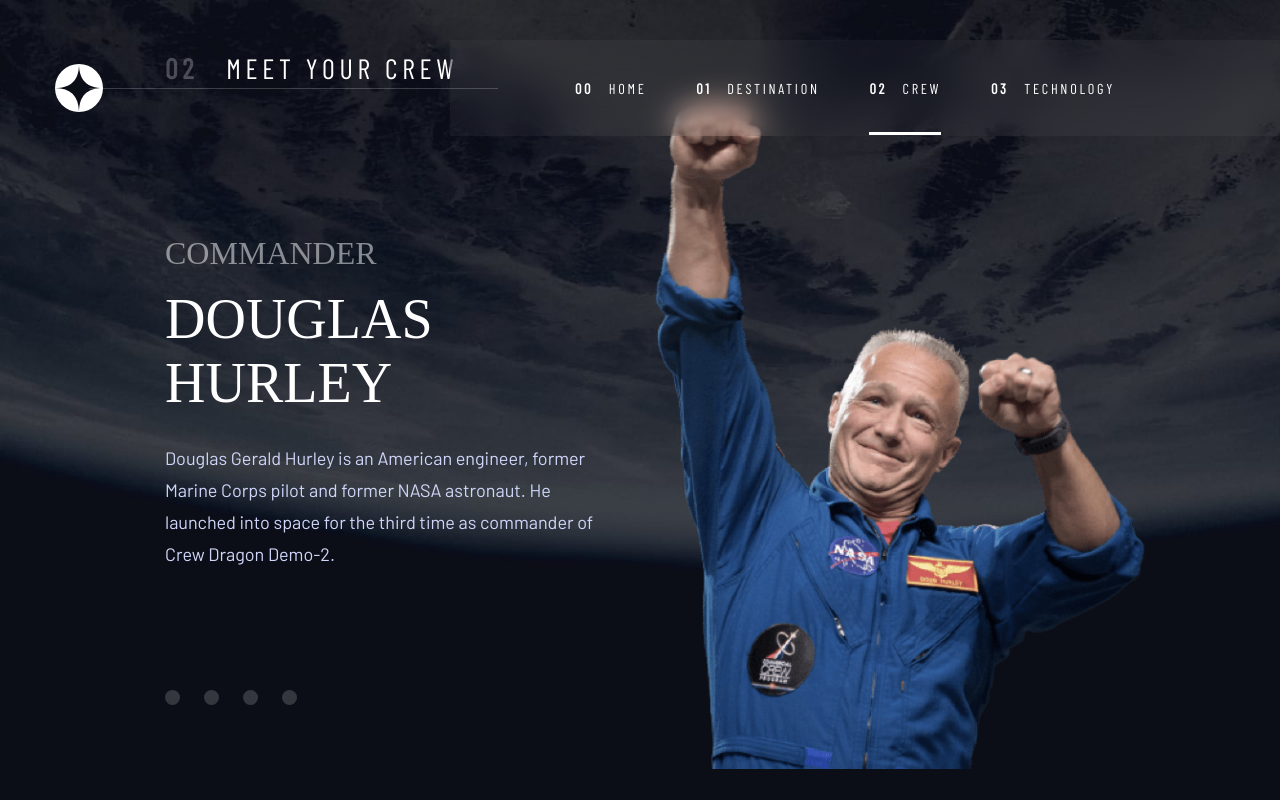
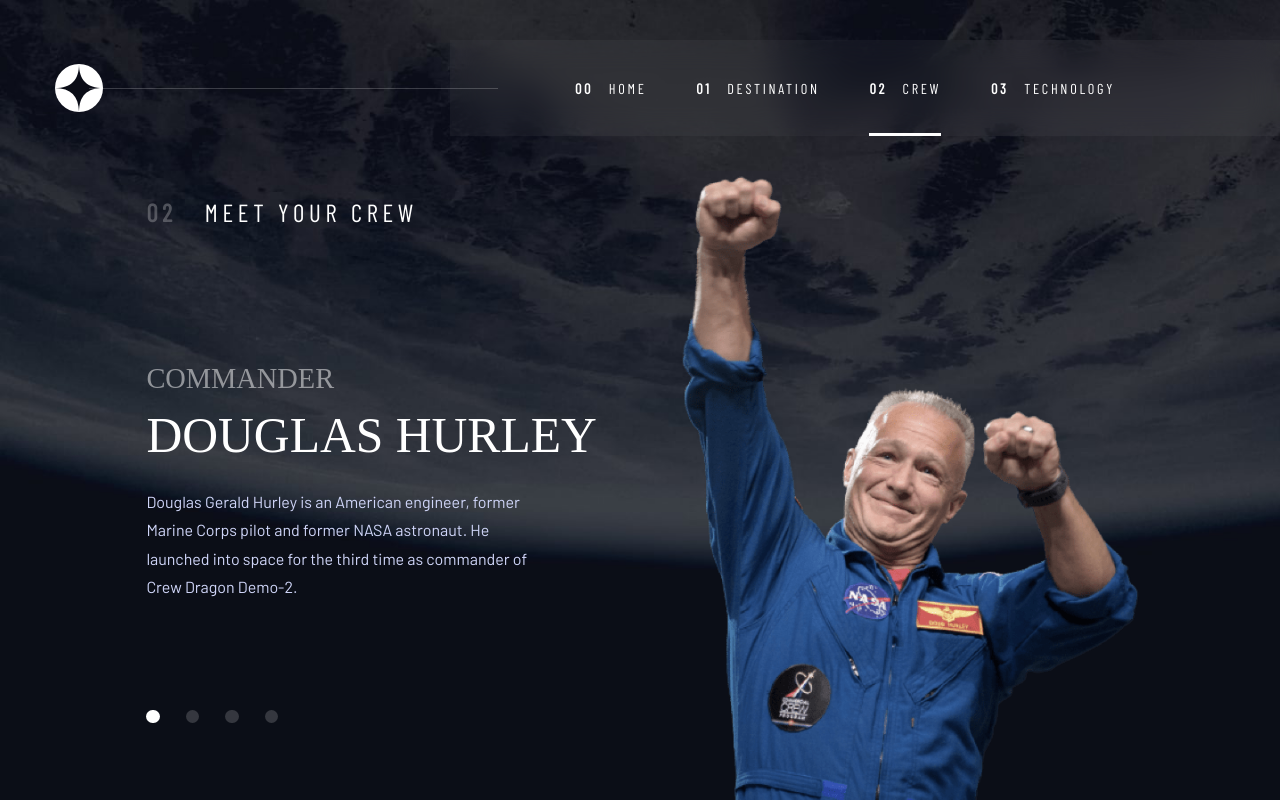
Before and after one commit to aya-94/space-tourism-frontend-mentor, a React (Create React App) app: page /crew in a window 1280 px wide. Built offline with nearby package versions, Linux system fonts and the light colour scheme; a web font is replaced by a local one.

Commit message:
crew - changing px to vh + active menu

```diff
--- a/src/components/MainNavigation.module.css
+++ b/src/components/MainNavigation.module.css
@@ -35,7 +35,7 @@
 
 .list a.active {
     border-bottom: 3px solid #fff;
-    padding-bottom: 35px;
+    padding-bottom: 36px;
 }
 
 .list a span {
--- a/src/pages/Crew.js
+++ b/src/pages/Crew.js
@@ -9,8 +9,10 @@ const CrewPage = () => {
     const [crewName, setCrewName] = useState(crew[0].name);
     const [crewRole, setCrewRole] = useState(crew[0].role);
     const [crewBio, setCrewBio] = useState(crew[0].bio);
+    const [active, setActive] = useState(0);
 
     const HandleActive = (num) => {
+        setActive(num);
         setCrewName(crew[num].name);
         setCrewRole(crew[num].role);
         setCrewBio(crew[num].bio);
@@ -30,27 +32,27 @@ const CrewPage = () => {
         <div className={classes.crewContainer}>
             <div className={crewContainer}>
             <div className={classes.content}>
-            <h3><span>02</span>MEET YOUR CREW</h3>
+            <h1><span>02</span>MEET YOUR CREW</h1>
                 <h2>{crewRole}</h2>
-                <h1>{crewName}</h1>
+                <h3>{crewName}</h3>
                 <p>{crewBio}</p>
                 <div className={classes.slider}>
-                    <div
-                        className={classes.member1}
+                    <span
                         onClick={() => HandleActive(0)}
-                        ></div>
-                    <div
-                        className={classes.member2}
+                        className={active === 0 ? classes.active : undefined}
+                        ></span>
+                    <span
                         onClick={() => HandleActive(1)}
-                        ></div>
-                    <div
-                        className={classes.member3}
+                        className={active === 1 ? classes.active : undefined}
+                        ></span>
+                    <span
                         onClick={() => HandleActive(2)}
-                        ></div>
-                    <div
-                        className={classes.member4}
+                        className={active === 2 ? classes.active : undefined}
+                        ></span>
+                    <span
                         onClick={() => HandleActive(3)}
-                        ></div>
+                        className={active === 3 ? classes.active : undefined}
+                        ></span>
                 </div>
             </div>
                 <div className={classes.crewImg}></div>
--- a/src/pages/Crew.module.css
+++ b/src/pages/Crew.module.css
@@ -1,5 +1,5 @@
 .crewContainer {
-    padding: 60px 0 0 165px;
+    padding: 0 0 0 18.3vh;
     display: flex;
     align-items: flex-end;
     width: 100%;
@@ -58,16 +58,16 @@
     max-width: 540px;
 }
 
-.crewContainer h3 {
+.crewContainer h1 {
     font-family: 'Barlow Condensed', sans-serif;
-    font-size: 28px;
+    font-size: 3.1vh;
     letter-spacing: 4.72px;
     color: #fff;
     font-weight: 200;
     margin: 0;
 }
 
-.crewContainer h3 span {
+.crewContainer h1 span {
     padding-right: 28px;
     opacity: 25%;
     font-weight: 600;
@@ -77,16 +77,16 @@
     background-image: url('../assets/crew/image-douglas-hurley.png');
     background-repeat: no-repeat;
     background-size: contain;
-    width: 510px;
-    height: 700px;
+    width: 58vh;
+    height: 78vh;
 }
 
 .specialistContainer .crewImg {
     background-image: url('../assets/crew/image-mark-shuttleworth.png');
     background-repeat: no-repeat;
     background-size: contain;
-    width: 450px;
-    height: 645px;
+    width: 54vh;
+    height: 71vh;
     align-self: flex-end;
 }
 
@@ -94,8 +94,8 @@
     background-image: url('../assets/crew/image-victor-glover.png');
     background-repeat: no-repeat;
     background-size: contain;
-    width: 555px;
-    height: 650px;
+    width: 63vh;
+    height: 73vh;
     align-self: flex-end;
 }
 
@@ -103,26 +103,26 @@
     background-image: url('../assets/crew/image-anousheh-ansari.png');
     background-repeat: no-repeat;
     background-size: contain;
-    width: 616px;
-    height: 607px;
+    width: 68vh;
+    height: 67vh;
     align-self: flex-end;
 }
 
 .crewContainer h2 {
     font-family: 'Bellefair', serif;
-    font-size: 32px;
+    font-size: 3.55vh;
     margin: 0;
     color: #fff;
     opacity: 50%;
     font-weight: 200;
     text-transform: uppercase;
-    margin-top: 150px;
-    margin-bottom: 15px;
+    margin-top: 17vh;
+    margin-bottom: 1.5vh;
 }
 
-.crewContainer h1 {
+.crewContainer h3 {
     font-family: 'Bellefair', serif;
-    font-size: 56px;
+    font-size: 6.2vh;
     font-weight: 200;
     margin: 0;
     color: #fff;
@@ -131,11 +131,11 @@
 
 .crewContainer p {
     font-family: 'Barlow', sans-serif;
-    font-size: 18px;
-    line-height: 32px;
+    font-size: 2vh;
+    line-height: 3.55vh;
     color: #D0D6F9;
-    margin: 27px 0 0 0;
-    max-width: 450px;
+    margin: 3vh 0 0 0;
+    max-width: 50vh;
 }
 
 .slider {
@@ -146,39 +146,37 @@
 }
 
 .commanderContainer .slider {
-    margin-top: 120px;
-    margin-bottom: 95px;
+    margin-top: 13.5vh;
+    margin-bottom: 9.6vh;
 }
 
 .specialistContainer .slider {
-    margin-top: 120px;
-    margin-bottom: 95px;
+    margin-top: 13.5vh;
+    margin-bottom: 9.6vh;
 }
 
 .pilotContainer .slider {
-    margin-top: 88px;
-    margin-bottom: 95px;
+    margin-top: 10vh;
+    margin-bottom: 9.6vh;
 }
 
 .engineerContainer .slider {
-    margin-top: 120px;
-    margin-bottom: 95px;
+    margin-top: 13.5vh;
+    margin-bottom: 9.6vh;
 }
 
-.member1,
-.member2,
-.member3,
-.member4 {
-    width: 15px;
-    height: 15px;
+.slider span {
+    width: 1.7vh;
+    height: 1.7vh;
     border-radius: 50%;
     background-color: #fff;
     opacity: 17.44%;
 }
 
-.member1:hover,
-.member2:hover,
-.member3:hover,
-.member4:hover {
+.slider span:hover {
     opacity: 50%;
 }
+
+.slider span.active {
+    opacity: 100%;
+}
```
